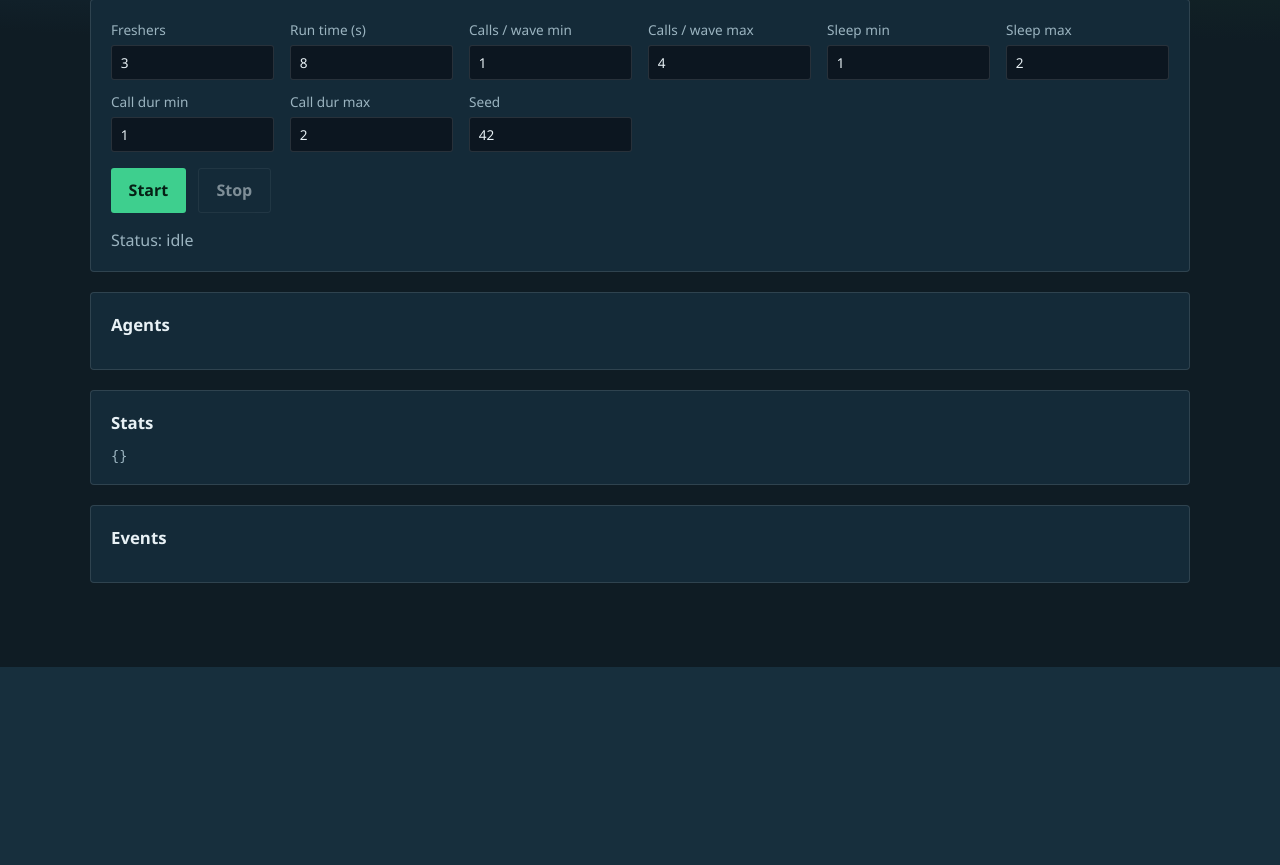
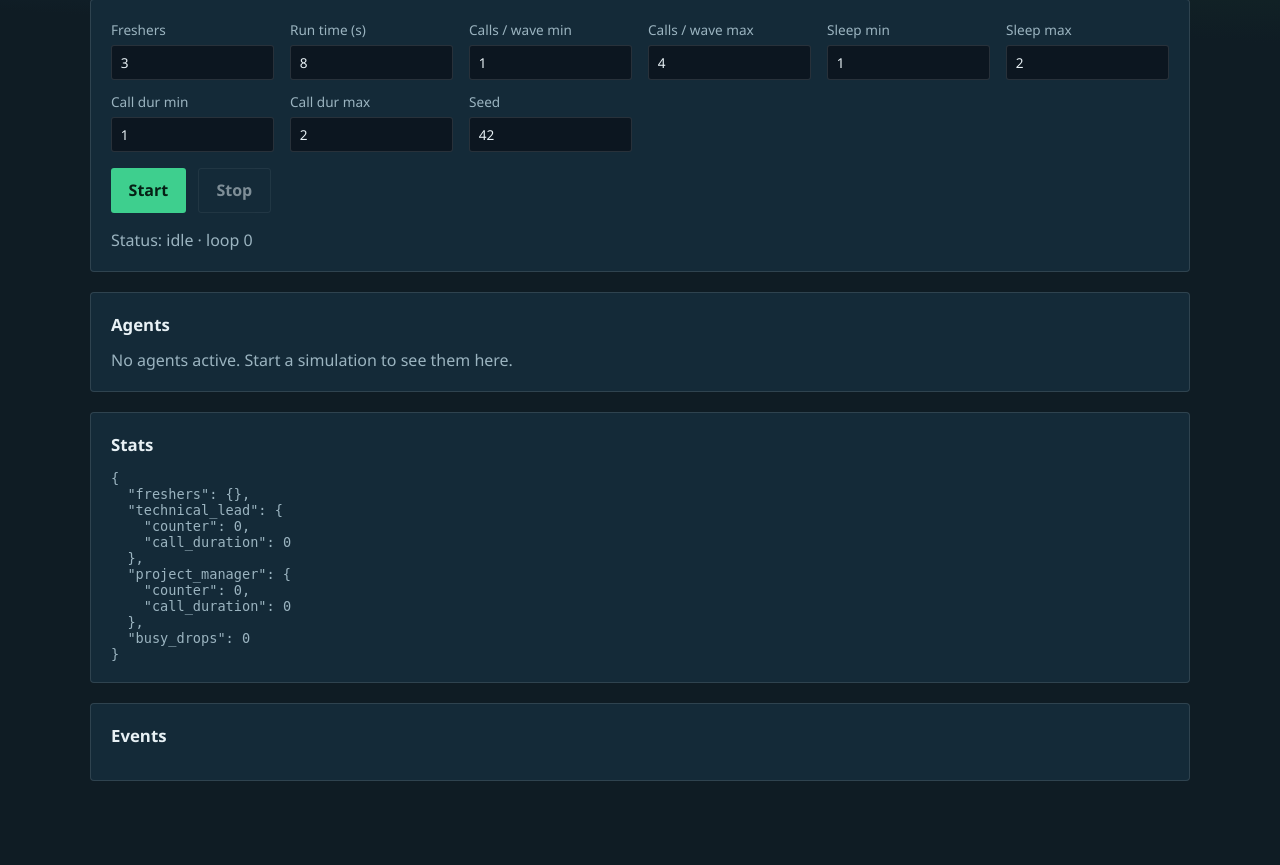
Before and after one commit to arminsalmasi/call_center_simulation, a FastAPI app: page / in a window 1280 px wide. Shown: the part 207-1072 px from the top of the page. Before the commit the page ends 874 px from the top, so only its background shows below. Run offline with FastAPI, Linux system fonts and the light colour scheme; data that the repository does not hold is empty.

Commit message:
🎨 Palette: Add empty state and button tooltips

```diff
--- a/web/static/app.js
+++ b/web/static/app.js
@@ -25,17 +25,18 @@ function formPayload() {
 
 function renderStatus(snapshot) {
   const isRunning = snapshot.status === "running";
-  document.getElementById("start-btn").disabled = isRunning;
-  document.getElementById("stop-btn").disabled = !isRunning;
+  startBtn.disabled = isRunning;
+  startBtn.title = isRunning ? "Simulation is already running" : "Start a new simulation";
+  stopBtn.disabled = !isRunning;
+  stopBtn.title = !isRunning ? "No simulation is currently running" : "Stop the current simulation";
   statusLine.textContent = `Status: ${snapshot.status} · loop ${snapshot.loop || 0}`;
 
-  const isRunning = snapshot.status === "running";
-  startBtn.disabled = isRunning;
-  stopBtn.disabled = !isRunning;
-
-  agentsEl.innerHTML = (snapshot.agents || [])
-    .map(
-      (a) => `
+  if (!snapshot.agents || snapshot.agents.length === 0) {
+    agentsEl.innerHTML = `<p class="status" style="grid-column: 1 / -1; margin-top: 0;">No agents active. Start a simulation to see them here.</p>`;
+  } else {
+    agentsEl.innerHTML = snapshot.agents
+      .map(
+        (a) => `
       <article class="agent">
         <div class="name">${a.name}</div>
         <span class="state ${a.state}">${a.state}</span>
--- a/web/templates/index.html
+++ b/web/templates/index.html
@@ -30,7 +30,7 @@
           <button type="button" id="stop-btn" aria-label="Stop simulation" disabled>Stop</button>
         </div>
       </form>
-      <p id="status-line" class="status">Status: idle</p>
+      <p id="status-line" class="status" aria-live="polite">Status: idle</p>
     </section>
 
     <section class="board" aria-label="Agent status">
```
